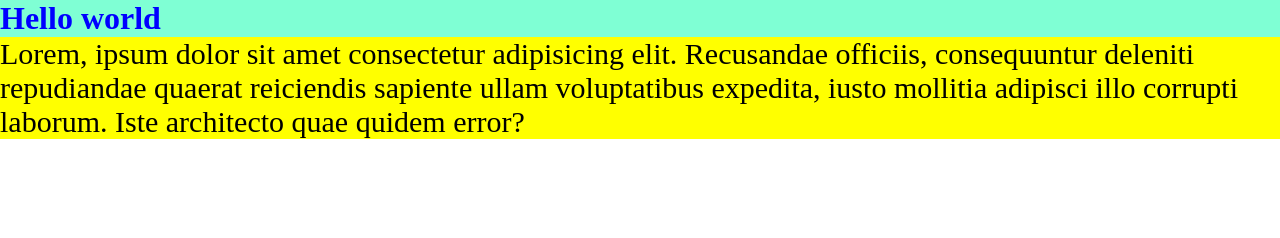
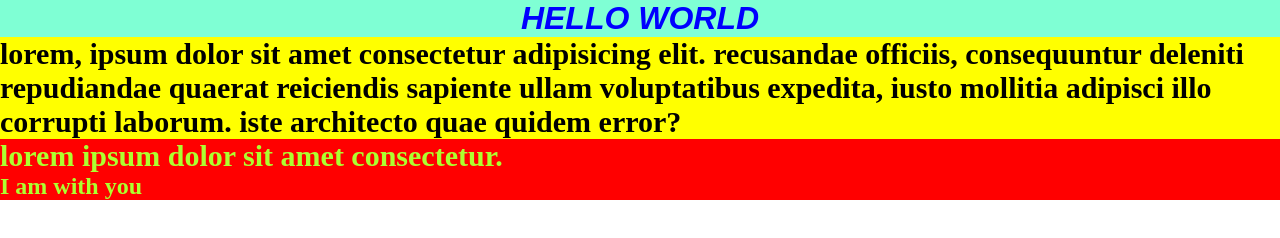
Before and after one commit to ankitgujre/HTML_CSS, a plain HTML site: page index.html in a window 1280 px wide. Drawn offline with Linux system fonts and the light colour scheme.

Commit message:
class and id

```diff
--- a/index.html
+++ b/index.html
@@ -11,5 +11,9 @@
     <p>Lorem, ipsum dolor sit amet consectetur adipisicing elit. Recusandae officiis, consequuntur
         deleniti repudiandae quaerat reiciendis sapiente ullam voluptatibus expedita, iusto mollitia
         adipisci illo corrupti laborum. Iste architecto quae quidem error?</p>
+
+        <p class="hero">Lorem ipsum dolor sit amet consectetur.
+        </p>
+        <h2 class="hero">I am with you</h2>
 </body>
 </html>
--- a/style.css
+++ b/style.css
@@ -11,8 +11,18 @@ html,body{
 h1{
     background-color: aquamarine;
     color: blue;
+    font-family: Arial, Helvetica, sans-serif;
+    font-style: italic;
+    text-align: center;
+    text-transform: uppercase;
 }
 p{
     background-color: yellow;
     font-size: 30px;
+    font-weight: 800;
+    text-transform: lowercase;
 }
+.hero{
+    background-color: red;
+    color: greenyellow;
+}
```
